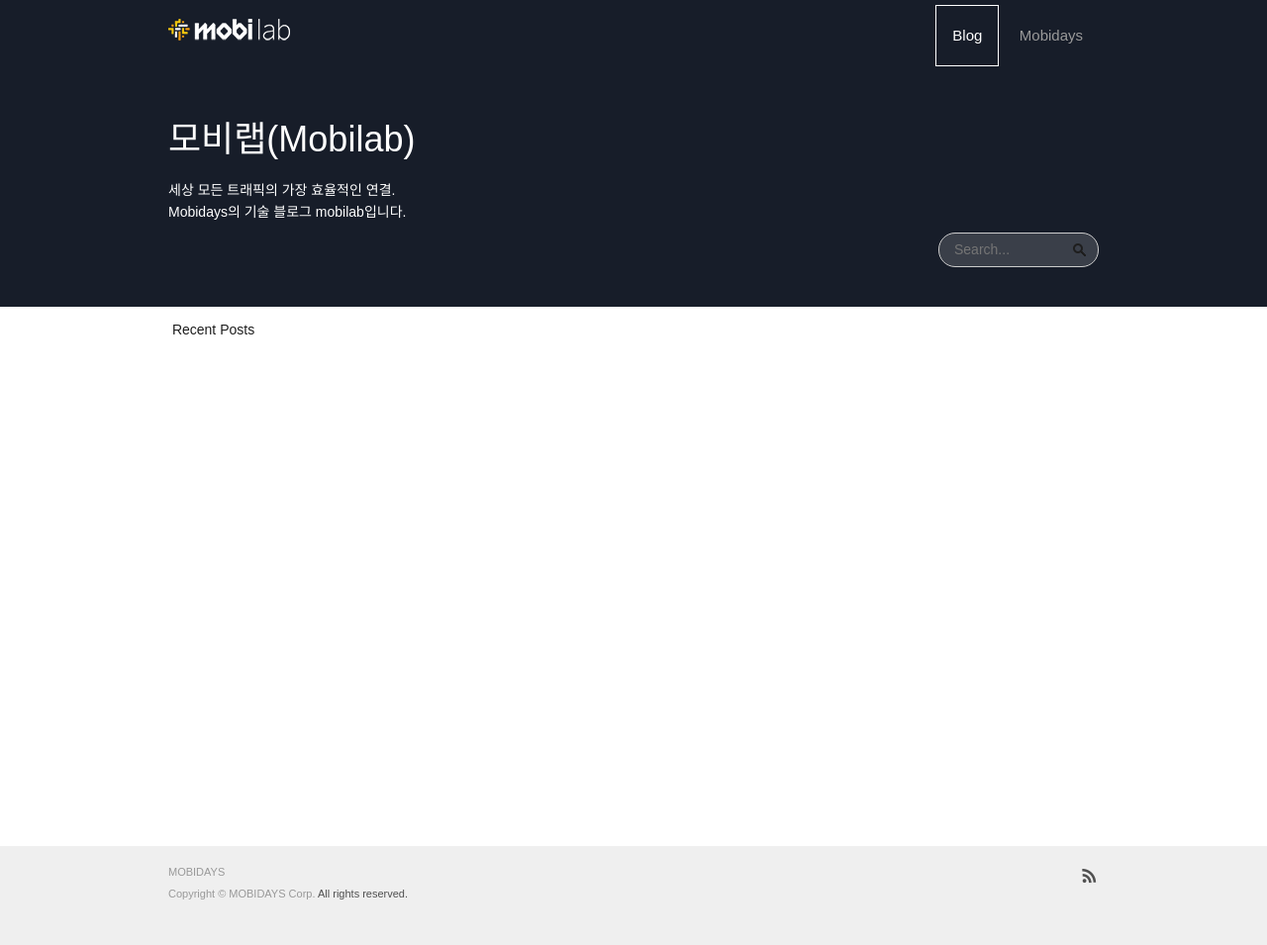
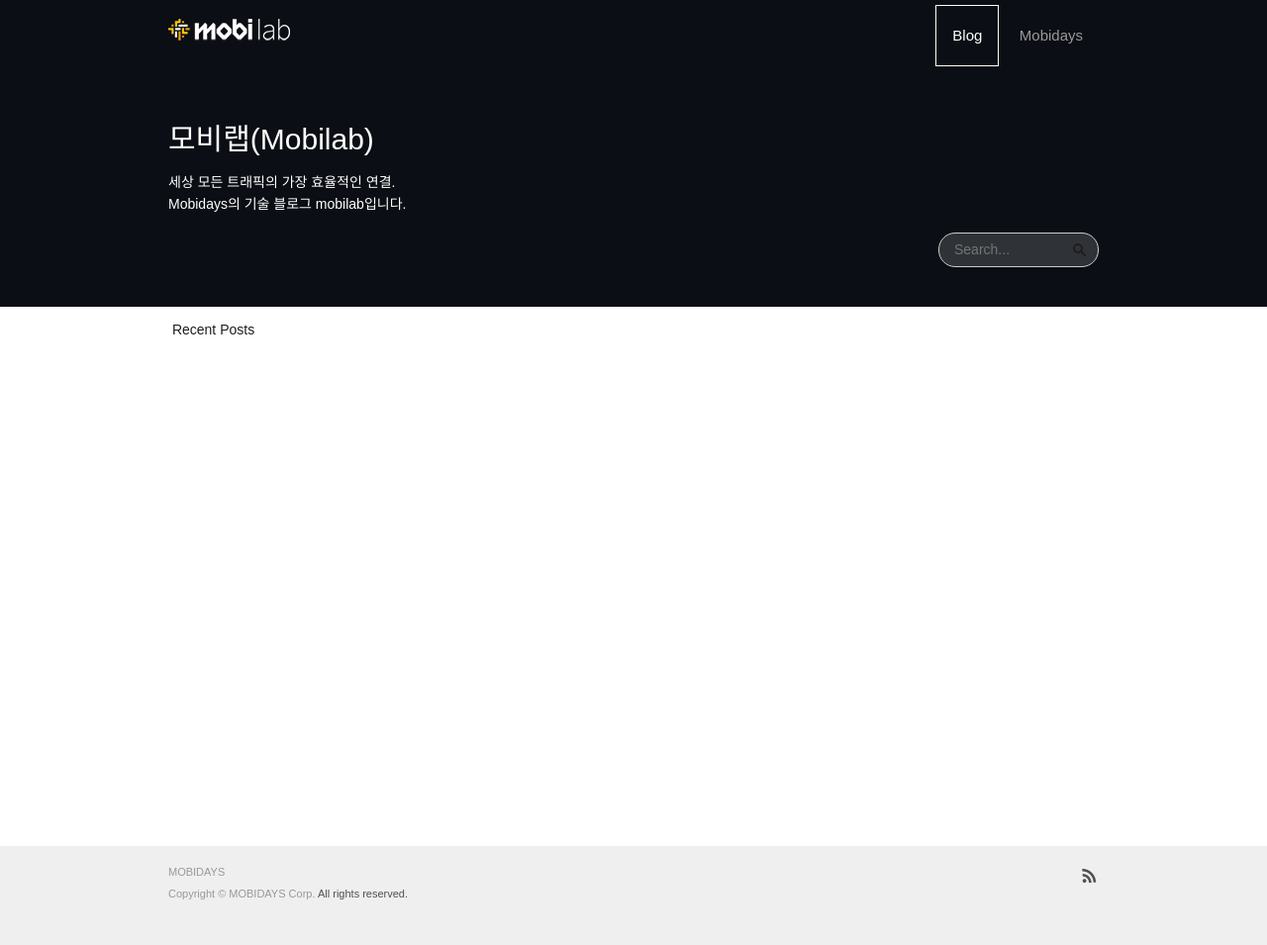
Before and after one commit to mobidays-dev/mobilab, a Jekyll site: the page built from index.html, in a window 1280 px wide. Shown: the whole page at 99% size. Built offline with Jekyll 4.4.1, drawn with Linux system fonts in a browser that asks for light colours.

Commit message:
멀티라인 조정

```diff
--- a/assets/css/screen.css
+++ b/assets/css/screen.css
@@ -441,6 +441,12 @@
     max-width:none;
     display: flex;display:-ms-flex;display: -webkit-flex;display: -o-flex;
     flex-wrap: wrap;-ms-flex-wrap: wrap;-webkit-flex-wrap: wrap;-o-flex-wrap: wrap;
+    position: relative;
+}
+#cover:after{
+  content: '';
+  position:absolute;top:0;left:0;bottom: 0;right: 0;
+  background: rgba(0,0,0,.5);
 }
 #cover>div{
   max-width: 940px;
@@ -474,8 +480,15 @@
 }
 
 #cover h1 {
-    font-size: 36px;
+    font-size: 30px;
     line-height: 52px; /* 52px = 36(font-size) + 16(line-spacing) */
+    word-break:break-all;
+    white-space: normal;
+    line-height: 1.2;
+    max-height: 3.6em;
+    display: -webkit-box;
+    -webkit-line-clamp: 3;
+    -webkit-box-orient: vertical;
 }
 
 #cover p {
@@ -1726,13 +1739,6 @@
       height:60px;
   }
   #cover h1{
-    word-break:break-all;
-    white-space: normal;
-    line-height: 1.2;
-    max-height: 3.6em;
-    display: -webkit-box;
-    -webkit-line-clamp: 3;
-    -webkit-box-orient: vertical;
     padding:0 5%;
     box-sizing: border-box;
   }
```
Also changed, not shown: admin/assets/preview-component.js (+9 -9 lines).
